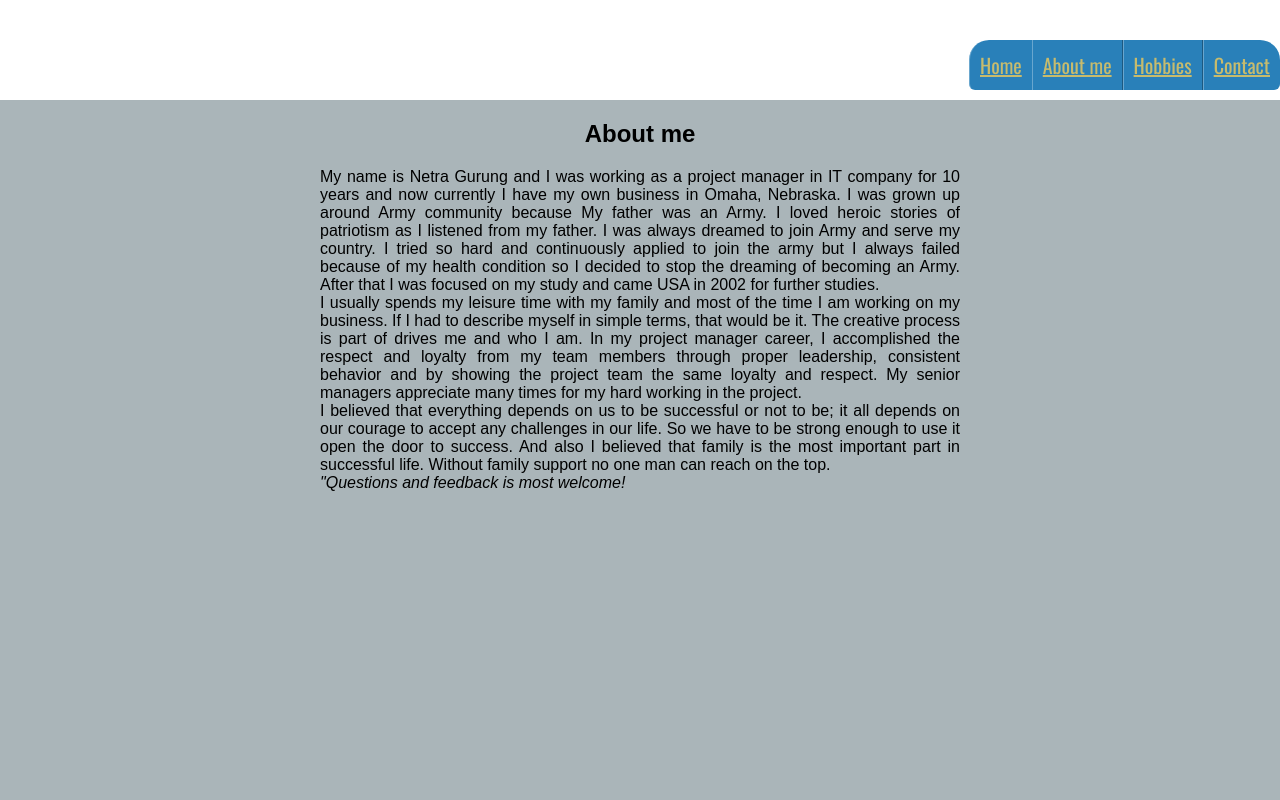
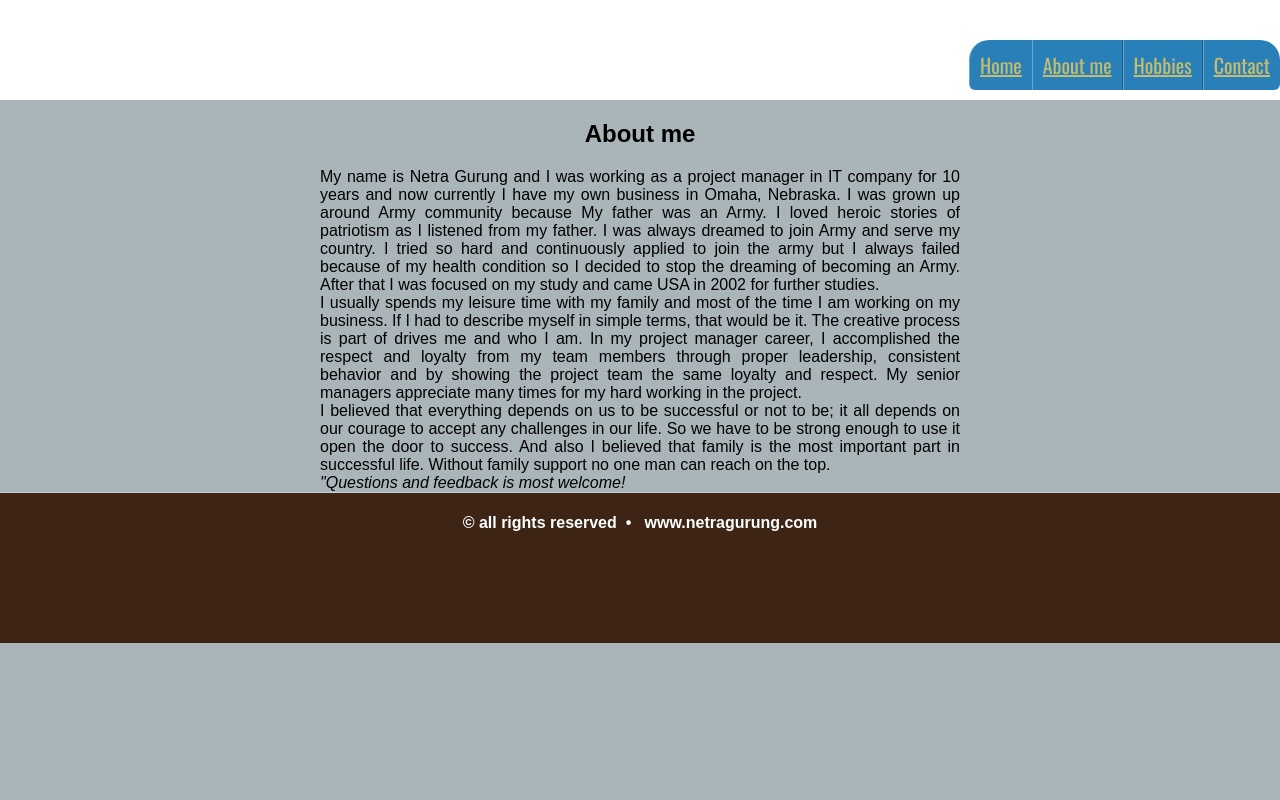
Before and after one commit to Pradeepgrg/bioSite, a plain HTML site: page About.html in a window 1280 px wide. Shown: the top 800 px of the page. Drawn offline with nearby package versions, Linux system fonts and the light colour scheme.

Commit message:
created style.css

```diff
--- a/style.css
+++ b/style.css
@@ -63,5 +63,13 @@ p {
     background: #3D2415;
     width: 100%;
     height: 150px;
-    margin-top: 450px;
+    border-top: #ccc solid 1px;
 }
+
+.footer li {
+    list-style: none;
+}
+
+h4 {
+    color: #fff;
+}
```
